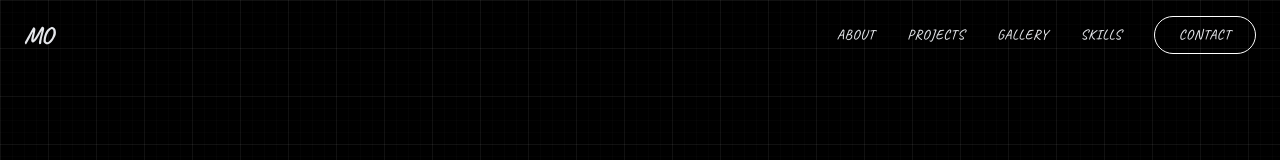
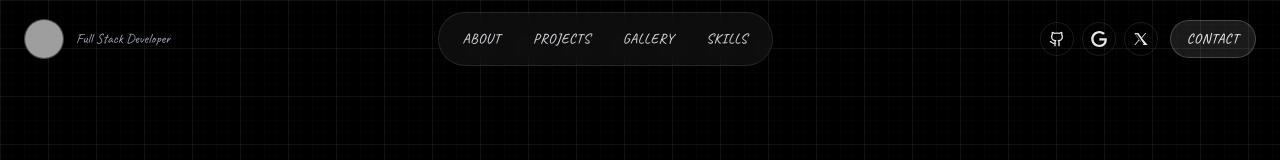
Before and after one commit to mikesplore/portfolio, a React (Vite) app: page / in a window 1280 px wide. Shown: the top 160 px of the page. Built offline with nearby package versions, Linux system fonts and the light colour scheme; grey boxes are pictures that could not be loaded.

Commit message:
update header

```diff
--- a/src/components/Navigation.jsx
+++ b/src/components/Navigation.jsx
@@ -1,27 +1,85 @@
 import { Github, Twitter, Mail } from 'lucide-react';
 import { socialLinks } from '../data/portfolio';
+import profileImage from '../data/profile.jpg';
+
+const getSocialIcon = (name) => {
+  switch (name) {
+    case 'GitHub':
+      return <Github className="w-4 h-4" />;
+    case 'Google Dev':
+      return (
+        <svg className="w-4 h-4" viewBox="0 0 24 24" fill="currentColor" aria-label="Google Developers">
+          <path d="M12.48 10.92v3.28h7.84c-.24 1.84-.853 3.187-1.787 4.133-1.147 1.147-2.933 2.4-6.053 2.4-4.827 0-8.6-3.893-8.6-8.72s3.773-8.72 8.6-8.72c2.6 0 4.507 1.027 5.907 2.347l2.307-2.307C18.747 1.44 16.133 0 12.48 0 5.867 0 .307 5.387.307 12s5.56 12 12.173 12c3.573 0 6.267-1.173 8.373-3.36 2.16-2.16 2.84-5.213 2.84-7.667 0-.76-.053-1.467-.173-2.053H12.48z" />
+        </svg>
+      );
+    case 'X':
+      return (
+        <svg className="w-4 h-4" viewBox="0 0 24 24" fill="currentColor" aria-label="X">
+          <path d="M13.468 10.813 19.95 3h-1.536l-5.617 6.64L8.002 3H2l6.845 9.74L2 21h1.536l5.998-7.086L15.998 21H22l-8.532-10.187ZM9.808 13.08l-.693-.986-5.15-7.35h2.219l4.155 5.931.692.988 5.406 7.707h-2.219l-4.41-6.29Z" />
+        </svg>
+      );
+    case 'Email':
+      return <Mail className="w-4 h-4" />;
+    default:
+      return null;
+  }
+};
 
 const Navigation = ({ isScrolled }) => {
+  const socials = socialLinks.filter(link => link.name !== 'Email');
+
   return (
-    <nav className={`fixed top-0 w-full z-50 transition-all duration-300 ${isScrolled ? 'bg-black/90 backdrop-blur-lg border-b border-white/10' : 'bg-transparent'}`}>
-      <div className="max-w-7xl mx-auto px-6 py-4 flex justify-between items-center">
-        <div className="text-2xl font-bold tracking-tight">MO</div>
-        <div className="flex gap-8 items-center">
-          <a href="#about" className="hover:text-gray-400 transition-colors text-sm uppercase tracking-wider">
-            About
-          </a>
-          <a href="#projects" className="hover:text-gray-400 transition-colors text-sm uppercase tracking-wider">
-            Projects
-          </a>
-          <a href="#gallery" className="hover:text-gray-400 transition-colors text-sm uppercase tracking-wider">
-            Gallery
-          </a>
-          <a href="#skills" className="hover:text-gray-400 transition-colors text-sm uppercase tracking-wider">
-            Skills
-          </a>
-          <a href="#contact" className="px-6 py-2 border border-white rounded-full hover:bg-white hover:text-black transition-all text-sm uppercase tracking-wider">
-            Contact
-          </a>
+    <nav
+      className={`fixed top-0 w-full z-50 transition-all duration-300 ${
+        isScrolled ? 'bg-black/80 backdrop-blur-lg border-b border-white/10 shadow-[0_10px_40px_-24px_rgba(255,255,255,0.4)]' : 'bg-transparent'
+      }`}
+    >
+      <div className="max-w-7xl mx-auto px-4 sm:px-6 py-3">
+        <div className="flex items-center justify-between gap-4">
+          {/* Brand */}
+          <div className="flex items-center gap-3">
+            <div className="h-10 w-10 rounded-full bg-white/10 border border-white/20 overflow-hidden">
+              <img src={profileImage} alt="Profile" className="w-full h-full object-cover" />
+            </div>
+            <div className="text-sm text-gray-400">Full Stack Developer</div>
+          </div>
+
+          {/* Nav links */}
+          <div className="hidden md:flex items-center gap-2 bg-white/5 border border-white/10 rounded-full px-3 py-2 backdrop-blur">
+            {[{ href: '#about', label: 'About' }, { href: '#projects', label: 'Projects' }, { href: '#gallery', label: 'Gallery' }, { href: '#skills', label: 'Skills' }].map((item) => (
+              <a
+                key={item.label}
+                href={item.href}
+                className="px-3 py-2 rounded-full text-sm uppercase tracking-wider text-gray-300 hover:text-white hover:bg-white/10 transition-colors"
+              >
+                {item.label}
+              </a>
+            ))}
+          </div>
+
+          {/* Actions */}
+          <div className="flex items-center gap-3">
+            <div className="hidden md:flex items-center gap-2">
+              {socials.map((link, idx) => (
+                <a
+                  key={idx}
+                  href={link.url}
+                  target={link.url.startsWith('http') ? '_blank' : undefined}
+                  rel={link.url.startsWith('http') ? 'noopener noreferrer' : undefined}
+                  className="p-2 rounded-full border border-white/10 hover:border-white/30 hover:bg-white/10 transition-colors"
+                  title={link.label}
+                >
+                  {getSocialIcon(link.name)}
+                </a>
+              ))}
+            </div>
+            <a
+              href="#contact"
+              className="px-4 py-2 rounded-full border border-white/20 bg-white/10 hover:bg-white hover:text-black transition-all text-sm uppercase tracking-wider"
+            >
+              Contact
+            </a>
+          </div>
         </div>
       </div>
     </nav>
```
